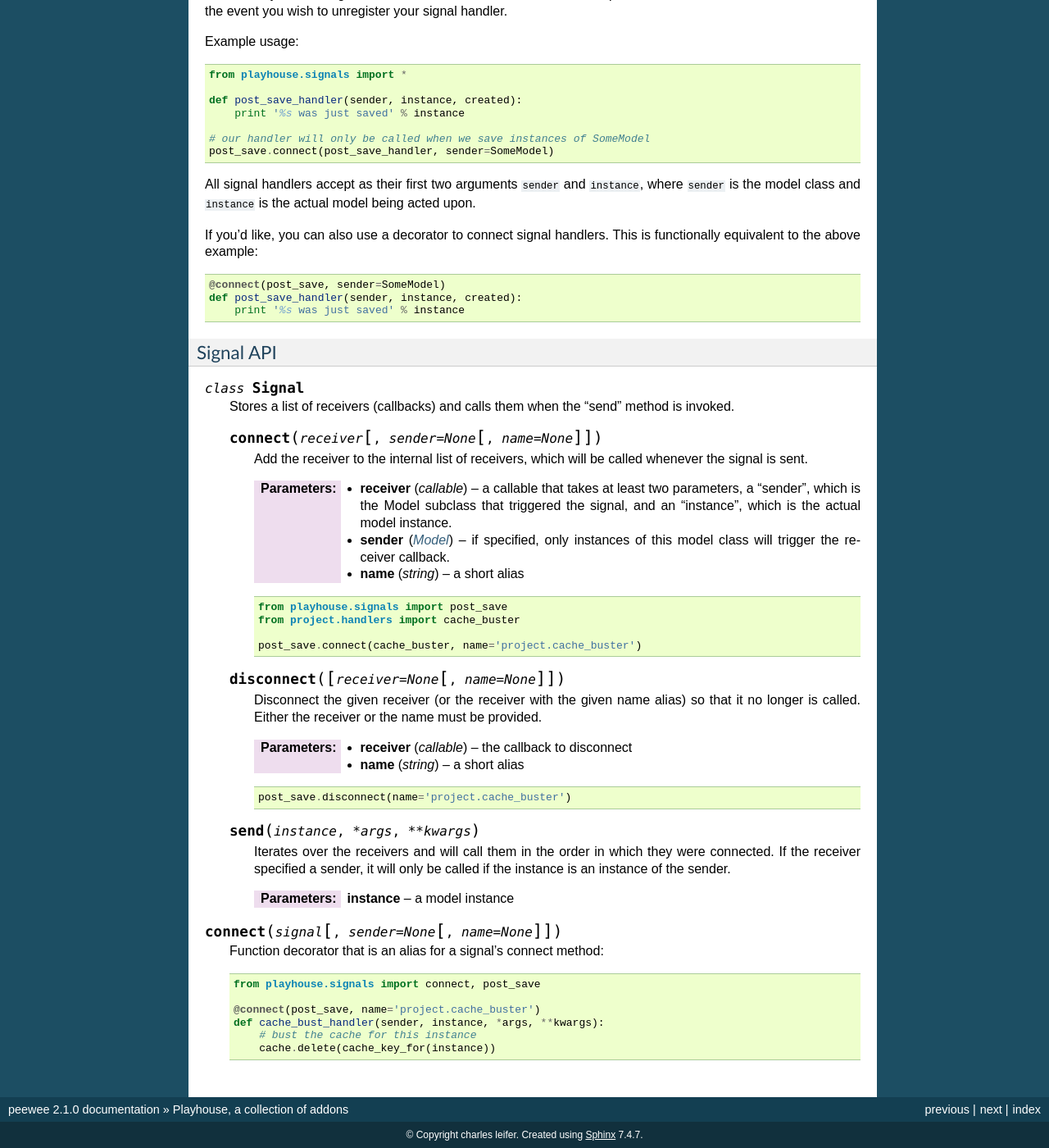
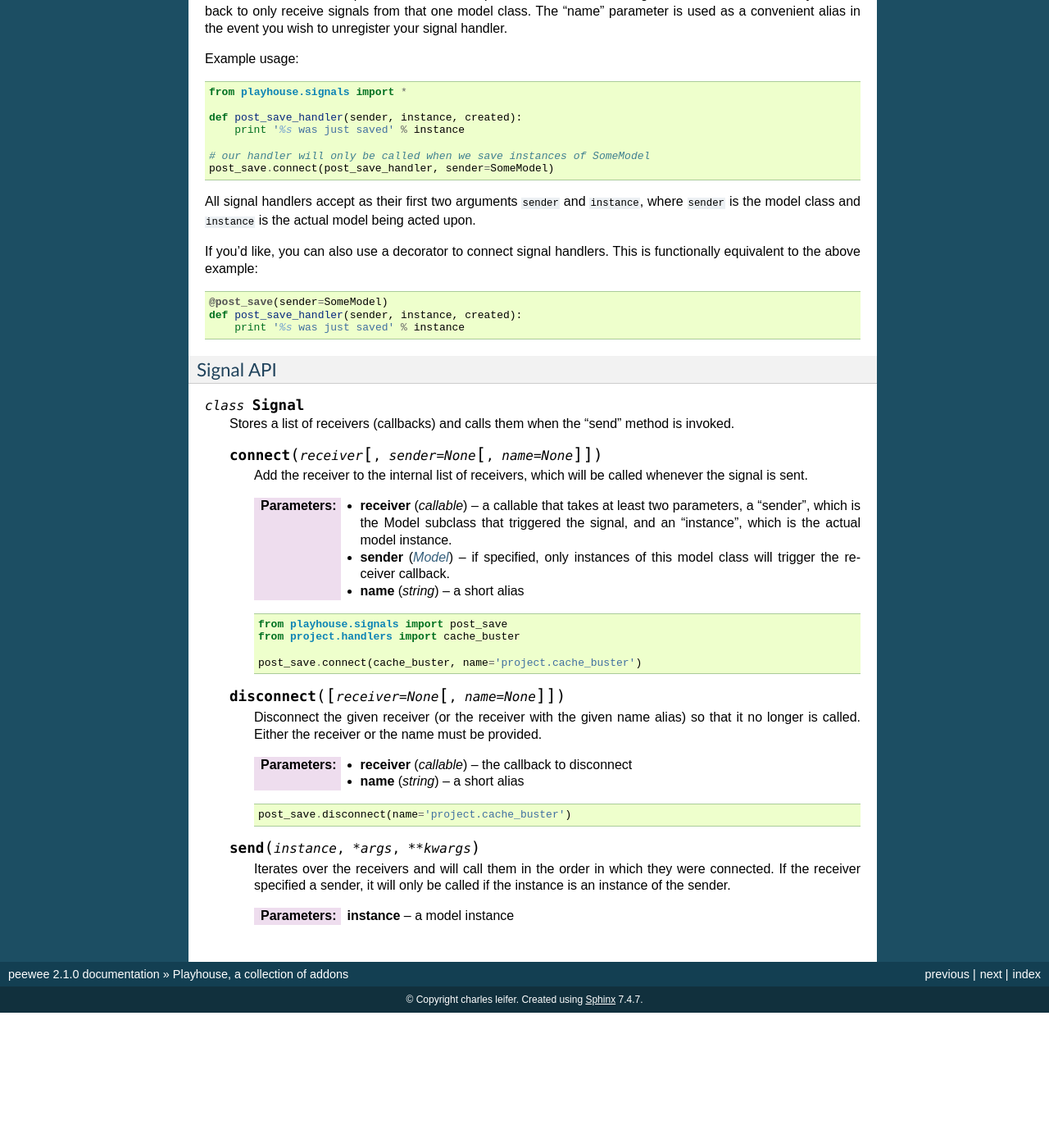
Before and after one commit to coleifer/peewee, a Sphinx documentation site: the page built from docs/peewee/playhouse.rst, in a window 1280 px wide and 1400 px high, scrolled down 4925 px. Shown: the whole window at 82% size. Built offline with Sphinx 7.4.7, drawn with Linux system fonts in a browser that asks for light colours; after the commit the page ends 6160 px from its top, so only the background shows below that; some of the changed text lies outside the part shown.

Commit message:
Updating docs on signals and making a couple other small tweaks

```diff
--- a/docs/peewee/playhouse.rst
+++ b/docs/peewee/playhouse.rst
@@ -284,13 +285,13 @@
 .. highlight:: python
 .. code-block:: python
 
-    from playhouse.signals import Model, connect, post_save
+    from playhouse.signals import Model, post_save
 
 
     class MyModel(Model):
         data = IntegerField()
 
-    @connect(post_save, sender=MyModel)
+    @post_save(sender=MyModel)
     def on_save_handler(model_class, instance, created):
         put_data_in_cache(instance.data)
 
@@ -351,7 +352,7 @@
 
 .. code-block:: python
 
-    @connect(post_save, sender=SomeModel)
+    @post_save(sender=SomeModel)
     def post_save_handler(sender, instance, created):
         print '%s was just saved' % instance
 
@@ -404,15 +405,15 @@
         :param instance: a model instance
 
 
-.. py:function:: connect(signal[, sender=None[, name=None]])
+    .. py:method __call__([sender=None[, name=None]])
 
-    Function decorator that is an alias for a signal's connect method:
+        Function decorator that is an alias for a signal's connect method:
 
-    .. code-block:: python
+        .. code-block:: python
 
-        from playhouse.signals import connect, post_save
+            from playhouse.signals import connect, post_save
 
-        @connect(post_save, name='project.cache_buster')
-        def cache_bust_handler(sender, instance, *args, **kwargs):
-            # bust the cache for this instance
-            cache.delete(cache_key_for(instance))
+            @post_save(name='project.cache_buster')
+            def cache_bust_handler(sender, instance, *args, **kwargs):
+                # bust the cache for this instance
+                cache.delete(cache_key_for(instance))
```
Also changed, not shown: other parts of docs/peewee/playhouse.rst (+4 -3 lines).
